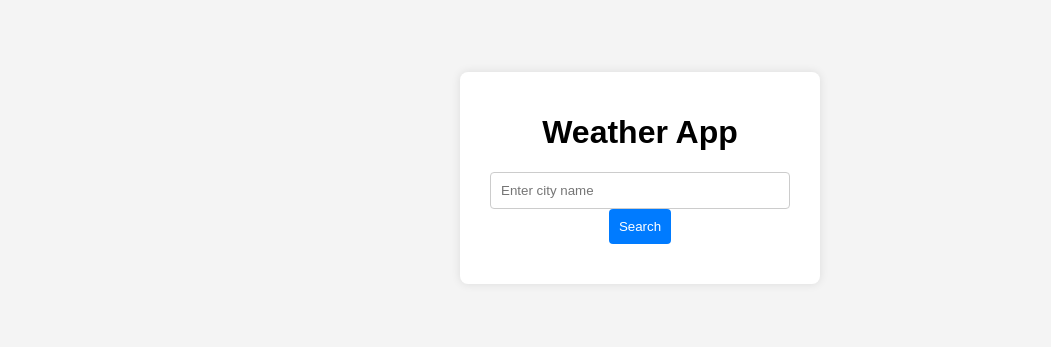
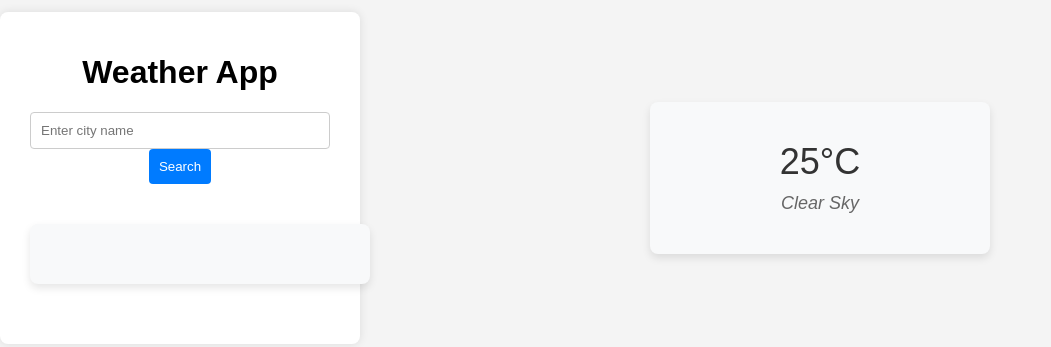
Before and after one commit to Juman66/weather-app, a plain HTML site: page index.html in a window 1280 px wide. Shown: the part 222-569 px from the top of the page, without its empty margins (0-1051 px from the left). Drawn offline with Linux system fonts and the light colour scheme.

Commit message:
Styled current weather display section

```diff
--- a/index.html
+++ b/index.html
@@ -25,6 +25,12 @@
       <p id="weather-description"></p>
     </div>
   </div>
+  <div class="weather-info">
+  <h2 id="city-name"></h2>
+  <p id="temperature">25°C</p>
+  <p id="weather-description">Clear Sky</p>
+</div>
+
 
   <!-- Connect JavaScript -->
   <script src="script.js"></script>
--- a/style.css
+++ b/style.css
@@ -1,4 +1,3 @@
-/* Style for the whole app */
 body {
   font-family: Arial, sans-serif;
   background-color: #f4f4f4;
@@ -9,8 +8,6 @@ body {
   align-items: center;
   height: 100vh;
 }
-
-/* Container styling */
 .container {
   background-color: #fff;
   padding: 20px 30px;
@@ -19,12 +16,9 @@ body {
   text-align: center;
   width: 300px;
 }
-
-/* Search box styling */
 .search-box {
   margin-bottom: 20px;
 }
-
 #city-input {
   padding: 10px;
   width: calc(100% - 22px);
@@ -32,7 +26,6 @@ body {
   border: 1px solid #ccc;
   border-radius: 4px;
 }
-
 #search-btn {
   padding: 10px;
   cursor: pointer;
@@ -45,8 +38,39 @@ body {
 #search-btn:hover {
   background-color: #0056b3;
 }
-
-/* Weather info section */
 .weather-info p {
   margin: 8px 0;
 }
+/* Styling the temperature */
+#temperature {
+  font-size: 36px;
+  color: #333;
+  margin-bottom: 10px;
+  text-align: center;
+}
+/* Styling the weather description */
+#weather-description {
+  font-size: 18px;
+  color: #666;
+  margin-bottom: 20px;
+  text-align: center;
+  font-style: italic;
+}
+/* Styling the city name */
+#city-name {
+  font-size: 24px;
+  font-weight: bold;
+  color: #007BFF;
+  margin-bottom: 10px;
+  text-align: center;
+}
+/* Container for the weather display section */
+.weather-info {
+  background-color: #f8f9fa;
+  border-radius: 8px;
+  padding: 20px;
+  box-shadow: 0 4px 8px rgba(0, 0, 0, 0.1);
+  width: 300px;
+  margin: 40px auto;
+  text-align: center;
+}
```
